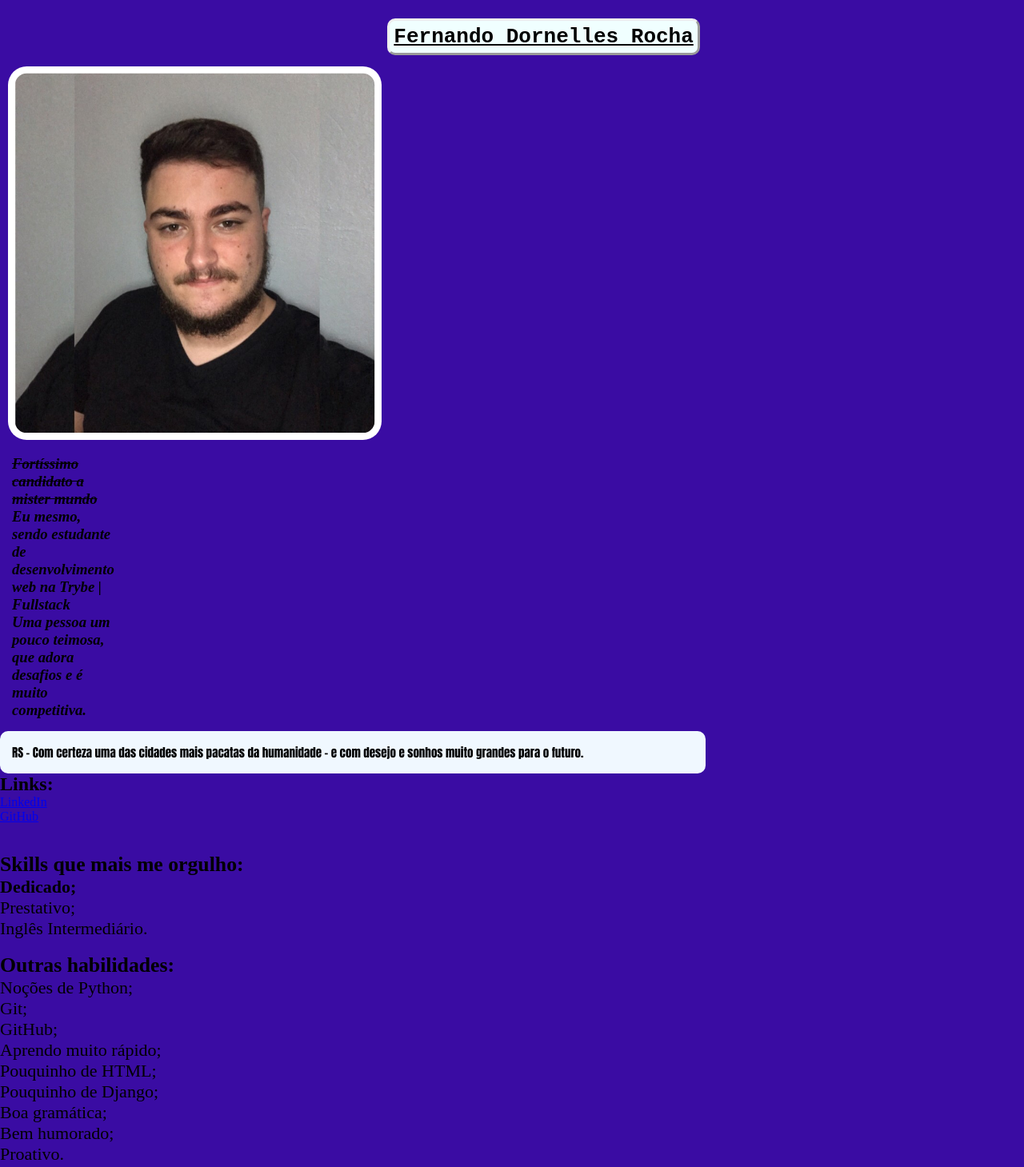
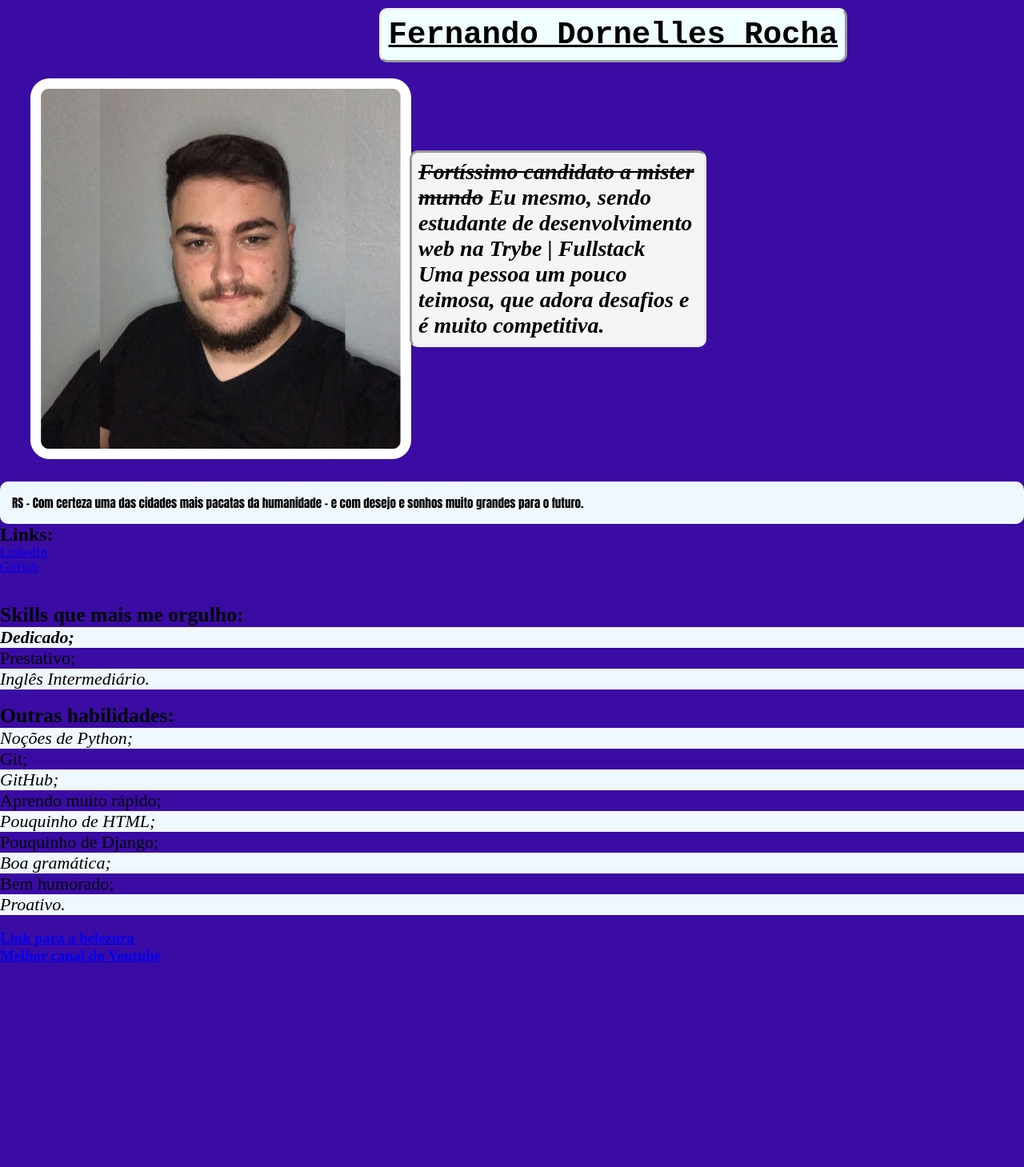
Before and after one commit to diogenesdornelles/portfolio-dio, a plain HTML site: page index.html in a window 1280 px wide. Shown: the top 1459 px of the page at 80% size. After the commit the page ends 1206 px from the top, so only its background shows below. Drawn offline with Linux system fonts and the light colour scheme.

Commit message:
Adjusts about day 3.3 (photo position and description position)

```diff
--- a/index.html
+++ b/index.html
@@ -10,35 +10,25 @@
     <br>
     <header id="header">
         <article class="top-page">
-            <div>
-                <h1 class="title">Fernando Dornelles Rocha</h1>
+            <div class="title">
+                <h1>Fernando Dornelles Rocha</h1>
             </div>
+            <section>
+                <img src="/minha_foto.jpeg" alt="Foto Fernando Dornelles Rocha" width="450px" id="photo">
 
-            <div>
-                <img src="/minha_foto.jpeg" alt="Foto Fernando Dornelles Rocha" width="450px" id="photo">
-            </div>
-
-            <div class="first-div">
                 <h3 class="description">
                     <em ><s>Fortíssimo candidato a mister mundo</s> Eu mesmo, sendo estudante de desenvolvimento web na Trybe | Fullstack <br> Uma pessoa um pouco teimosa, que adora desafios e é muito competitiva. </em>
                 </h3>
-            </div>
+            </section>
         </article>
+    </header>
 
-
-        <div class="important-descriptions about-author">
-            <p>
-
-        </div>
-
+    <main id="main">
         <div>
             <p id="bio">
                 RS - Com certeza uma das cidades mais pacatas da humanidade - e com desejo e sonhos muito grandes para o futuro.
             </p>
         </div>
-
-    </header>
-
     <div>
         <h2>Links:</h2>
         <a href="https://www.linkedin.com/in/fernando-dornelles-rocha-3b11b921a/" target="_blank">LinkedIn</a>
@@ -51,9 +41,9 @@
     <div class="listas-nao-ordenada">
         <div id="best-skills">
             <ul id="skills" class="my-habilities"><h3>Skills que mais me orgulho:</h3>
-                <li><strong>Dedicado;</strong></li>
+                <li class="odd"><strong>Dedicado;</strong></li>
                 <li>Prestativo;</li>
-                <li>Inglês Intermediário.</li>
+                <li class="odd">Inglês Intermediário.</li>
             </ul>
         </div>
 
@@ -61,19 +51,19 @@
 
         <div>
             <ul id="anotherskills" class="my-habilities"><h3>Outras habilidades:</h3>
-                <li>Noções de Python;</li>
+                <li class="odd">Noções de Python;</li>
                 <li>Git;</li>
-                <li>GitHub;</li>
+                <li class="odd">GitHub;</li>
                 <li>Aprendo muito rápido;</li>
-                <li>Pouquinho de HTML;</li>
+                <li class="odd">Pouquinho de HTML;</li>
                 <li>Pouquinho de Django;</li>
-                <li>Boa gramática;</li>
+                <li class="odd">Boa gramática;</li>
                 <li>Bem humorado;</li>
-                <li>Proativo.</li>
+                <li class="odd">Proativo.</li>
             </ul>
         </div>
     </div>
-
+    </main>
     <br>
 
     <div id="links-profile-and-youtube">
--- a/style.css
+++ b/style.css
@@ -6,27 +6,27 @@ body {
     background-color: #3A0CA3;
 }
 
-#header {
+#header, #header section, .top-page {
     display: inline-block;
 }
 
-.description, .first-div, #photo, .title, .top-page {
-    display: inline-block;
-    margin: 5px;
-}
-
 .title {
+    position: absolute;
+    top: 10px;
     font-weight: bold;
     font-size: 200%;
     font-family: monospace;
     text-decoration: underline;
     color: rgb(0, 0, 0);
-    padding: 5px;
+    padding: 9px;
     border-style: outset;
     border-radius: 10px;
     background-color: azure;
-    margin: 0 0 1% 55%;
+    margin: 0 0 10% 37%;
+}
 
+#header section {
+    margin-top: 80px;
 }
 
 #photo {
@@ -34,17 +34,31 @@ body {
     background-color: #ffff;
     border-radius: 5%;
     display: inline-block;
+    position: absolute;
+    margin: 0 0 2% 3%;
 }
 
-.first-div {
-    margin-right: 90%;
+.description {
+    position: absolute;
+    margin: 7% 31% 30px 40%;
+    font-size: 28px;
+    padding: 8px;
+    background-color: whitesmoke;
+    border-radius: 10px;
+    border-style: inset;
 }
 
-#about-author {
-    font-size: 15px;
+.odd {
+    font-style: oblique;
     background-color: aliceblue;
-    padding: 6px;
-    border-radius: 6px;
+}
+
+
+
+
+
+#main {
+    margin-top: 500px;
 }
 
 #bio {
```
